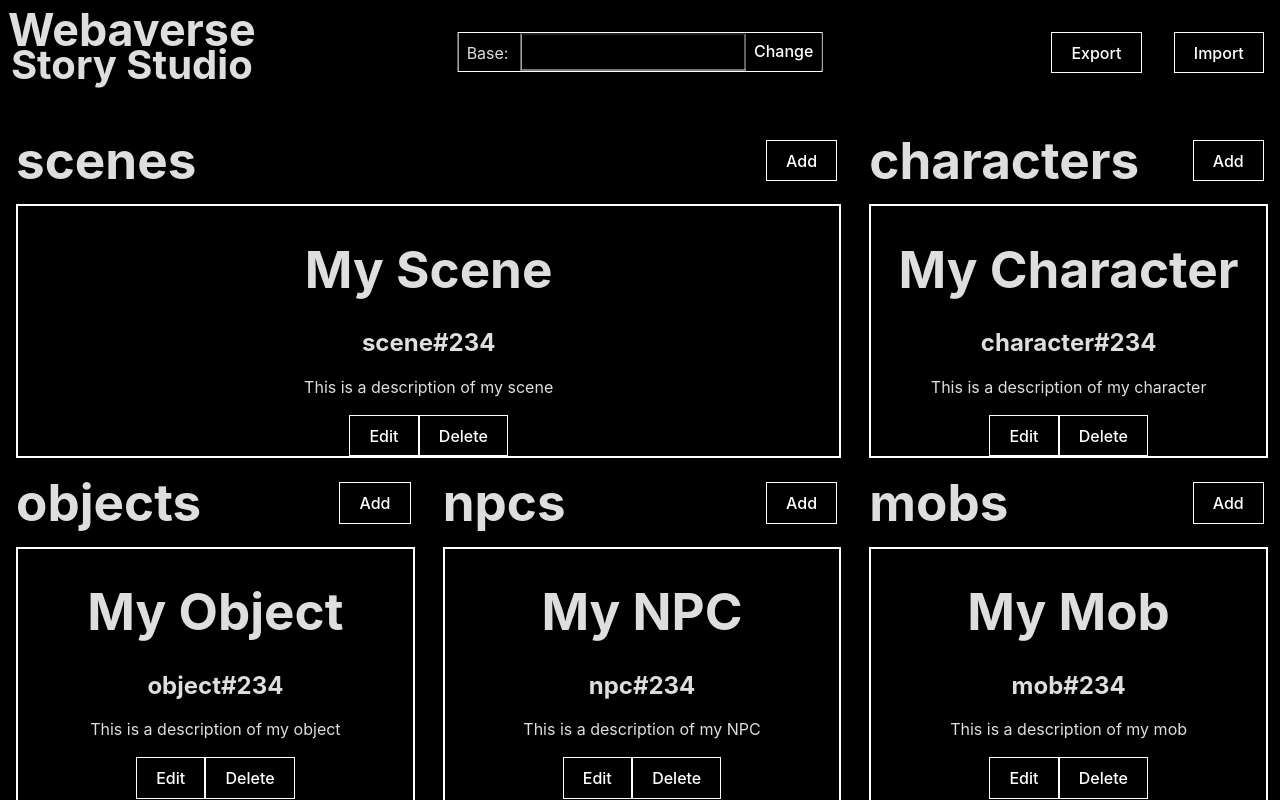
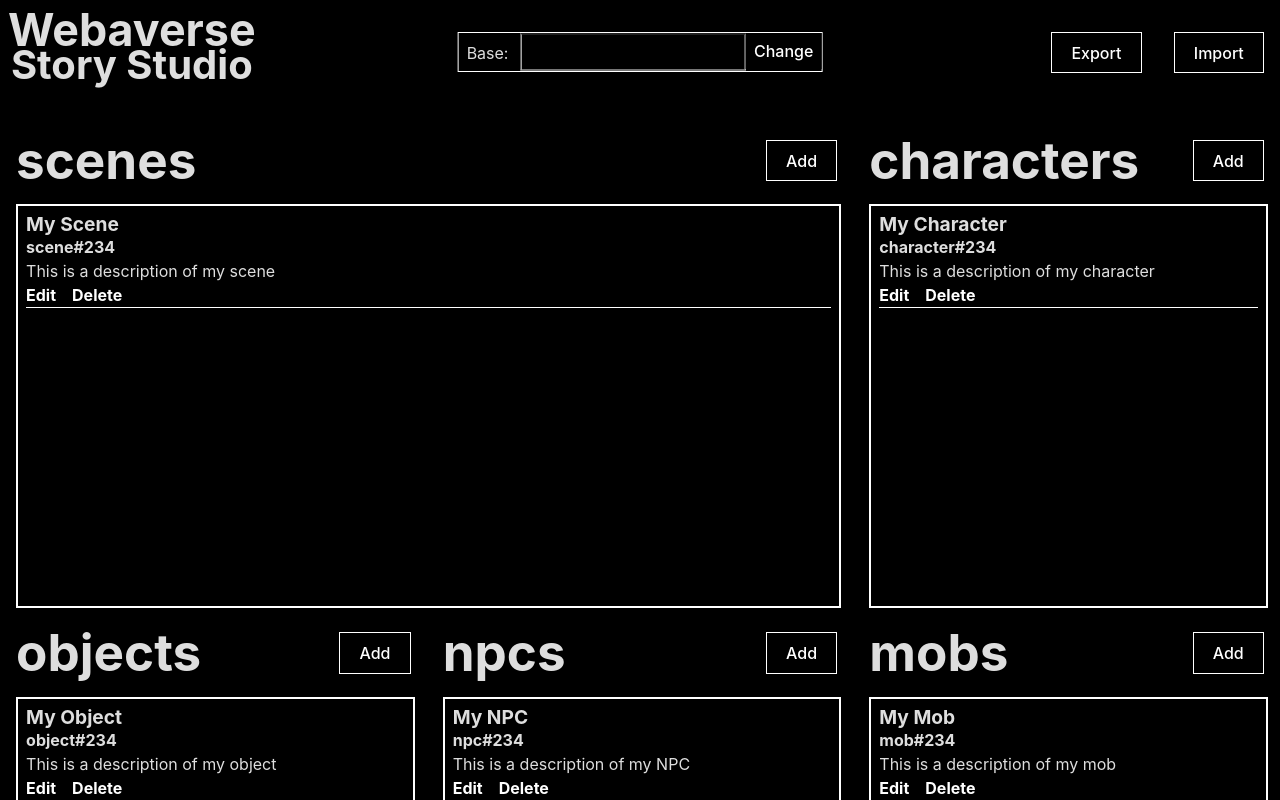
Before and after one commit to webaverse-studios/storystudio, a React (Vite) app: page / in a window 1280 px wide. Shown: the top 800 px of the page. Built offline with nearby package versions, Linux system fonts and the light colour scheme; no server answers.

Commit message:
add style

```diff
--- a/src/App.css
+++ b/src/App.css
@@ -51,6 +51,29 @@
   min-height:200px;
   margin:1em;
   width: calc(100% - 2em);
+  overflow-y: scroll;
+  height: 400px;
+
+}
+
+ /* width */
+::-webkit-scrollbar {
+  width: 20px;
+}
+
+/* Track */
+::-webkit-scrollbar-track {
+  background: #000000;
+}
+
+/* Handle */
+::-webkit-scrollbar-thumb {
+  background: #eeeeee;
+}
+
+/* Handle on hover */
+::-webkit-scrollbar-thumb:hover {
+  background: #eeeeee;
 }
 
 
@@ -152,3 +175,39 @@
   padding: .5em;
   border: 0;
 }
+
+.entity {
+  text-align: left;
+  margin: .5em;
+  border-bottom: 1px white solid;
+}
+
+.entity h1 {
+  font-size:1.2em;
+  margin: 0;
+  padding: 0;
+  margin-block-start:0;
+  margin-block-end:0;
+}
+
+.entity h2 {
+  font-size:1em;
+  margin: 0;
+  padding: 0;
+  margin-block-start:0;
+  margin-block-end:0;
+}
+
+.entity p {
+  font-size:1em;
+  margin-top: 0;
+  margin-bottom: 0;
+}
+
+.entity button {
+  padding: 0;
+  border: 0;
+  margin-right: 1em;
+  font-weight: bold;
+  background: none;
+}
--- a/src/Entity.jsx
+++ b/src/Entity.jsx
@@ -3,7 +3,7 @@ import "./App.css";
 
 const Entity = ({ entityData, editEntityHandler, deleteEntityHandler }) => {
     return (
-        <div>
+        <div className={'entity'}>
             <h1>{entityData.name}</h1>
             <h2>{entityData.shortname}</h2>
             <p>{entityData.description}</p>
--- a/src/ListBox.jsx
+++ b/src/ListBox.jsx
@@ -16,9 +16,7 @@ const ListBox = ({ header, data, type = '', addEntityHandler, editEntityHandler,
             <div className={'section ' + type}>
                 {data.map((entityData, index) => {
                     return (
-                        <div key={index}>
-                            <Entity entityData={entityData} editEntityHandler={editEntityHandler} deleteEntityHandler={deleteEntityHandler} />
-                        </div>
+                            <Entity key={index} entityData={entityData} editEntityHandler={editEntityHandler} deleteEntityHandler={deleteEntityHandler} />
                     );
                 })
                 }
```
